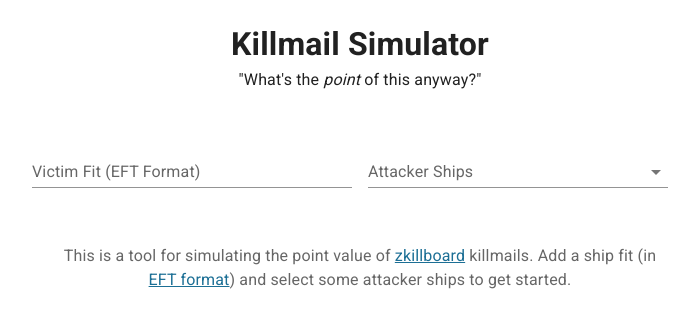
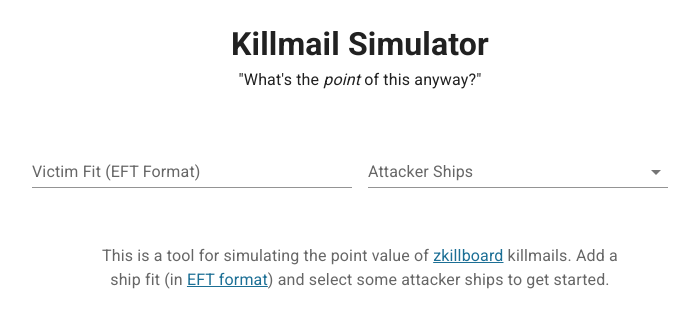
Before and after one commit to folklorelabs/zkill-point-calc, a React (Create React App) app: page / in a window 1280 px wide. Shown: the top 328 px of the page, without its empty margins (280-971 px from the left). Built offline with nearby package versions, Linux system fonts and the light colour scheme.

Commit message:
instructions styling for better word wrapping

```diff
--- a/src/components/App.css
+++ b/src/components/App.css
@@ -15,7 +15,7 @@
   padding: 0;
 }
 .App-instructions {
-  max-width: 620px;
+  max-width: 530px;
   margin: 3em auto 0;
   color: rgba(0, 0, 0, 0.6)
 }
```
